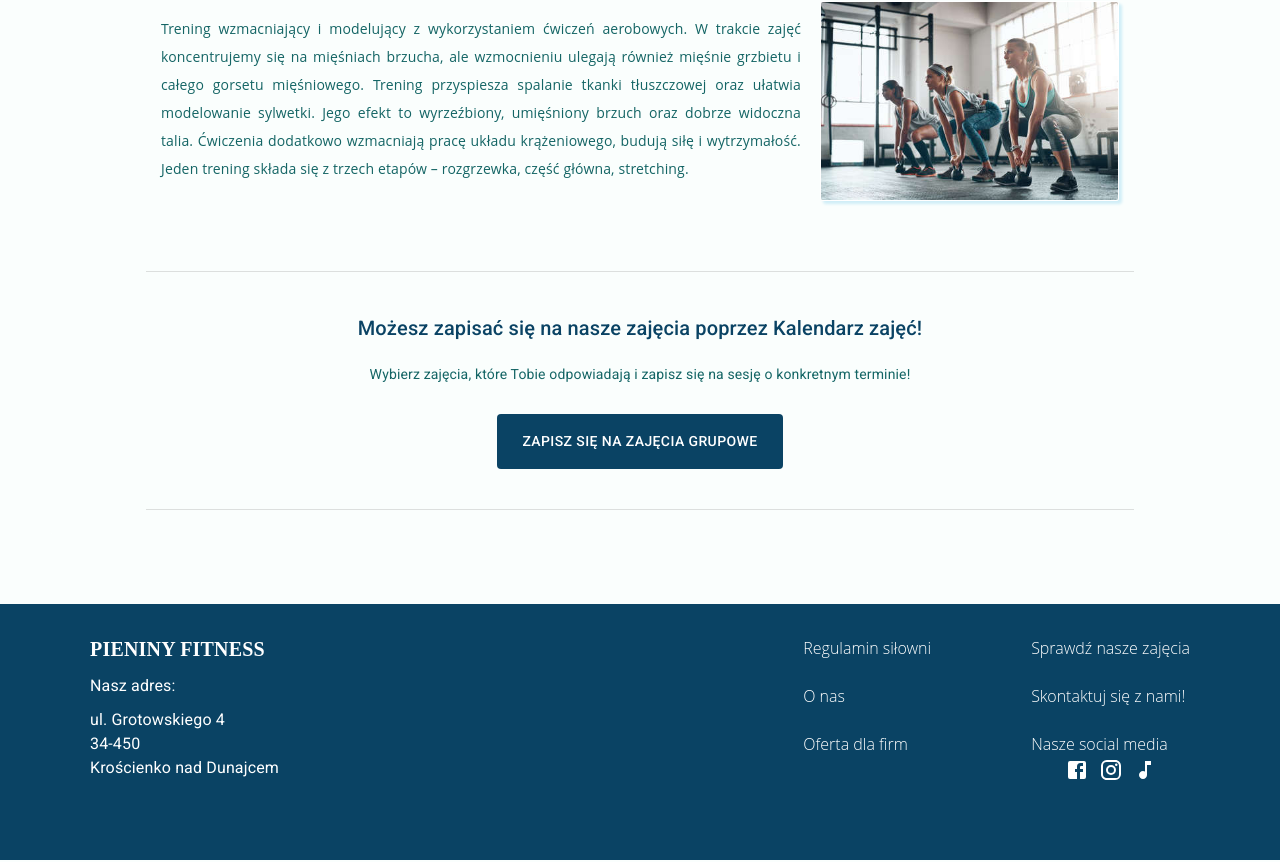
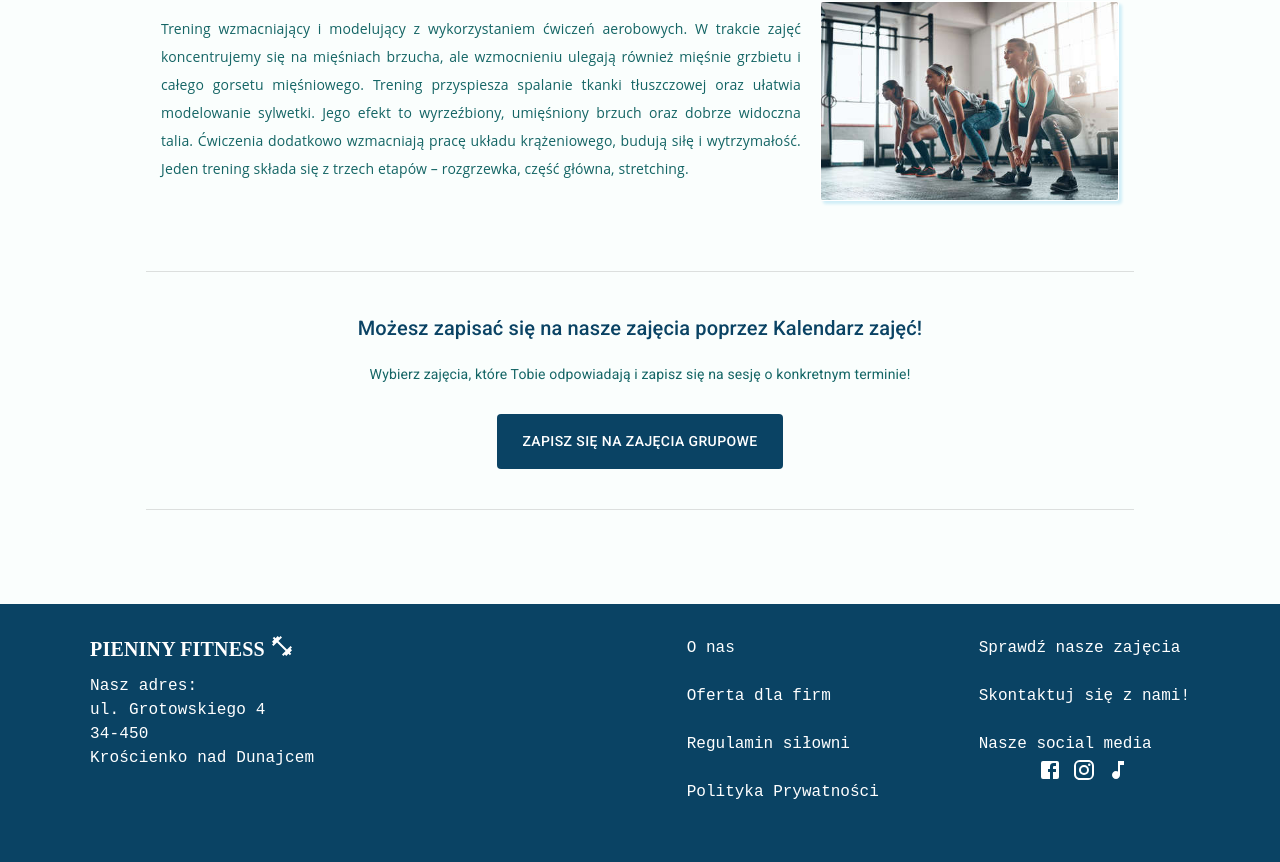
Before and after one commit to paulinawojtysiakk/Strona-Silowni, a React (Vite) app in the folder vite-project/: page / in a window 1280 px wide. Shown: the part 2861-3723 px from the top of the page. Built offline with nearby package versions, Linux system fonts and the light colour scheme.

Commit message:
added privacy policy and T&C

```diff
--- a/vite-project/src/components/Footer.jsx
+++ b/vite-project/src/components/Footer.jsx
@@ -6,6 +6,7 @@ import { Link } from "react-router-dom";
 import FacebookIcon from '@mui/icons-material/Facebook';
 import InstagramIcon from '@mui/icons-material/Instagram';
 import MusicNoteIcon from '@mui/icons-material/MusicNote';
+import FitnessCenterIcon from '@mui/icons-material/FitnessCenter';
 
 const Footer = () => {
   return (
@@ -13,25 +14,26 @@ const Footer = () => {
       <div className="footer-container">
         <div className="footer-box">
           <div className="logo-container">
-          <Typography className="footer-logo">Pieniny Fitness</Typography>
+          <Typography className="footer-logo">Pieniny Fitness<FitnessCenterIcon/></Typography>
           {/* <img src={logo2} alt="logo" className="logo" /> */}
-          <Typography>Nasz adres:</Typography>
-            <Typography>ul. Grotowskiego 4 <br/> 34-450<br/> Krościenko nad Dunajcem</Typography>
+          <Typography className="footer-address">Nasz adres:<br/>
+            ul. Grotowskiego 4 <br/> 34-450<br/> Krościenko nad Dunajcem</Typography>
           </div>
           <div className="footer-lists-box">
           <ul className="footer-list">
-            <li> <Link to="/schedule">Regulamin siłowni</Link></li>
-            <li><Link to="/about">O nas</Link></li>
-            <li><Link to='/pricing'>Oferta dla firm</Link> </li>
+          <li><Link to="/about">O nas</Link></li>
+          <li><Link to='/pricing'>Oferta dla firm</Link> </li>
+            <li><a href='/static/Reg-PF.pdf' target='_blanc'>Regulamin siłowni</a></li>
+            <li><a href='/static/PP-PF.pdf' target='_blanc'>Polityka Prywatności</a></li>
           </ul>
           <ul className="footer-list">
             <li> <Link to="/schedule">Sprawdź nasze zajęcia</Link></li>
             <li><Link to="/contact">Skontaktuj się z nami!</Link></li>
-            <li >Nasze social media
+            <li>Nasze social media
              <li className="footer-social-media">
-              <a><FacebookIcon/></a>
-              <a><InstagramIcon/></a>
-              <a><MusicNoteIcon/></a>
+              <a href='https://www.facebook.com' target="_blanc" rel="noopener noreferer"><FacebookIcon/></a>
+              <a href="https://www.instagram.com" target="_blanc" rel="noopener noreferer"><InstagramIcon/></a>
+              <a href="https://www.tiktok.com" target="_blanc" rel="noopener noreferer"><MusicNoteIcon/></a>
               </li>
             </li>
           </ul>
--- a/vite-project/src/components/OurClasses.jsx
+++ b/vite-project/src/components/OurClasses.jsx
@@ -94,7 +94,7 @@ const OurClasses = () => {
                   <Typography variant="body2" className='class-signup-description' >
                        Wybierz zajęcia, które Tobie odpowiadają i zapisz się na sesję o konkretnym terminie!
                   </Typography>
-                    <Button className="class-signup-btn"><Link to="./schedule">Zapisz się na zajęcia grupowe </Link></Button>
+                    <Button className="class-signup-btn"><Link to="./schedule">Zapisz się na zajęcia grupowe</Link></Button>
              </div>
          <Divider/>
         </CardContent>
--- a/vite-project/src/scss/Footer.scss
+++ b/vite-project/src/scss/Footer.scss
@@ -7,6 +7,7 @@
   padding: 30px 90px;
   background-color: $basic-dark;
   color: white;
+  font-family: $sales-font;
 
 .footer-box {
   display: flex;
@@ -23,7 +24,14 @@
       font-size: 20px;
       font-family: $logo-font;
       text-transform: uppercase;
+     display: flex;
+     gap: 5px;
     }
+    .footer-address{
+      font-family: $sales-font;
+
+     }
+
   // .logo {
   //   max-width: 40px;
   //   height: auto;
--- a/vite-project/src/scss/OurClasses.scss
+++ b/vite-project/src/scss/OurClasses.scss
@@ -81,6 +81,9 @@
       background-color: $basic-dark;
       color: white;
       padding: 15px 25px;
+      &:hover{
+        background-color: $button-light;
+      }
     }
   }
 }
```
Also changed, not shown: 2 other files (tests, documents, lock files or other folders).
